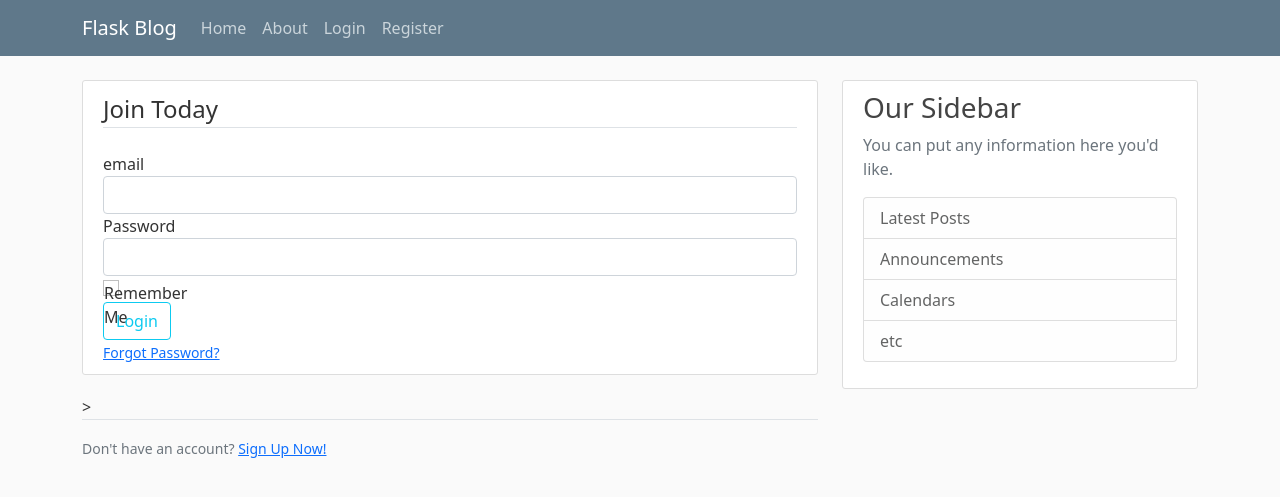
After one commit to shrejansh/React-flask, a Flask app: page /login in a window 1280 px wide. The commit adds this page. Shown: the top 497 px of the page. Run offline with Flask 2, Linux system fonts and the light colour scheme.

Commit message:
Added Registration and Login forms

```diff
--- a/flaskblog.py
+++ b/flaskblog.py
@@ -1,5 +1,9 @@
-from flask import Flask, render_template,url_for
+from flask import Flask, render_template,url_for, flash, redirect
+from forms import RegistrationForm, LoginForm
+
 app= Flask(__name__)
+
+app.config['SECRET_KEY']= 'f315c2c944354e40c9e6eb943684acdd'
 
 posts=[
     {
@@ -18,12 +22,28 @@ posts=[
 
 @app.route("/")
 @app.route("/home")
-def hello():
+def home():
     return render_template('home.html',posts=posts)
 
 @app.route("/about")
 def about():
     return render_template('about.html',title='about page')
 
+@app.route("/register", methods=["GET","POST"])
+def register():
+    form = RegistrationForm()
+    if form.validate_on_submit():
+        flash(f'Account created for {form.username.data}', "success")
+        return redirect( url_for('home') )
+    return render_template('register.html',title='Register', form=form)
+
+@app.route("/login",methods=["GET","POST"])
+def login():
+    form = LoginForm()
+    if form.validate_on_submit():
+        flash("You have been logged in!","success")
+        return redirect( url_for('home') )
+    return render_template('login.html',title='Login', form=form)
+
 if __name__=='__main__':
     app.run(debug=True)
--- a/forms.py
+++ b/forms.py
@@ -1,9 +1,20 @@
 from flask_wtf import FlaskForm
-from wtforms import StringField, PasswordField
+from wtforms import StringField, PasswordField, SubmitField, BooleanField
 from wtforms.validators import DataRequired, Length, Email, EqualTo
+from email_validator import validate_email, EmailNotValidError
 
-class  RegistrationForm(laskForm):
+
+class  RegistrationForm(FlaskForm):
     username=StringField('username', validators=[DataRequired(), Length(min=2,max=20)])
-    email=StringField('email', validators=[DataRequired(),Email(),])
+    email=StringField('email', validators=[DataRequired()])
+
     password=PasswordField('Password',validators=[DataRequired()])
     confirm_password=PasswordField('Confirm password',validators=[DataRequired(),EqualTo('password')])
+    submit=SubmitField('Sign up')
+
+class  LoginForm(FlaskForm):
+
+    email=StringField('email', validators=[DataRequired()])
+    password=PasswordField('Password',validators=[DataRequired()])
+    remember= BooleanField('Remember Me')
+    submit=SubmitField('Login')
--- a/templates/layout.html
+++ b/templates/layout.html
@@ -23,13 +23,13 @@
             </button>
             <div class="collapse navbar-collapse" id="navbarToggle">
               <div class="navbar-nav mr-auto">
-                <a class="nav-item nav-link" href="/">Home</a>
-                <a class="nav-item nav-link" href="/about">About</a>
+                <a class="nav-item nav-link" href="{{ url_for('home') }}">Home</a>
+                <a class="nav-item nav-link" href="{{ url_for('about') }}">About</a>
               </div>
               <!-- Navbar Right Side -->
               <div class="navbar-nav">
-                <a class="nav-item nav-link" href="/login">Login</a>
-                <a class="nav-item nav-link" href="/register">Register</a>
+                <a class="nav-item nav-link" href="{{ url_for('login') }}">Login</a>
+                <a class="nav-item nav-link" href="{{ url_for('register') }}">Register</a>
               </div>
             </div>
           </div>
@@ -39,6 +39,17 @@
       <main role="main" class="container">
         <div class="row">
           <div class="col-md-8">
+
+            {% with messages = get_flashed_messages(with_categories=true) %}
+                {% if messages %}
+                    {% for category,message in messages %}
+                        <div class=" alert alert-{{ category }}">
+                            {{message}}
+                        </div>
+                    {% endfor %}
+                {% endif %}
+            {% endwith %}
+
             {% block content %}{% endblock %}
           </div>
           <div class="col-md-4">
--- /dev/null
+++ b/templates/login.html
@@ -0,0 +1,59 @@
+{% extends "layout.html" %}
+    {% block content %}
+        <div class='content-section'>
+                <form method='POST' action=''>
+                    {{ form.hidden_tag()}}
+                    <filedset class=form-group>
+                        <legend class='border-bottom mb-4'>
+                                    Join Today
+                        </legend>
+
+                        <div class='form-group'>
+                            {{ form.email.label(class="form-control-label")}}
+                            {% if form.email.errors %}
+                                {{ form.email(class="form-control from-control-lg is-invalid") }}
+                                <div class="invalid-feedback">
+                                    {% for error in form.email.errors %}
+                                        <span>  {{ error }} </span>
+                                    {% endfor %}
+
+                                </div>
+                            {% else %}
+                                {{ form.email(class="form-control from-control-lg")}}
+                            {% endif %}
+
+                        </div><div class='form-group'>
+                            {{ form.password.label(class="form-control-label")}}
+                            {% if form.password.errors %}
+                                {{ form.password(class="form-control from-control-lg is-invalid") }}
+                                <div class="invalid-feedback">
+                                    {% for error in form.password.errors %}
+                                        <span>  {{ error }} </span>
+                                    {% endfor %}
+
+                                </div>
+                            {% else %}
+                                {{ form.password(class="form-control from-control-lg")}}
+                            {% endif %}
+                      </div>
+                      <div class=" form-check">
+                          {{ form.remember(class="form-check-input") }}
+                          {{ form.remember.label(class="form-check-input") }}
+                      </div>
+                    </filedset>
+                    <div class='form-group'>
+                        {{ form.submit( class="btn btn-outline-info")}}
+                    </div>
+                    <small class="form-group">
+                            <a href="#">Forgot Password?</a>
+                    </small>
+                </form>
+        </div>>
+
+        <div class="border-top pt-3">
+            <small class="text-muted">
+                Don't have an account? <a class="ml-2" href="{{ url_for('login') }}"> Sign Up Now! </a>
+            </small>
+        </div>
+
+    {% endblock %}
```
Also changed, not shown: templates/register.html (added, +79 -0 lines).
